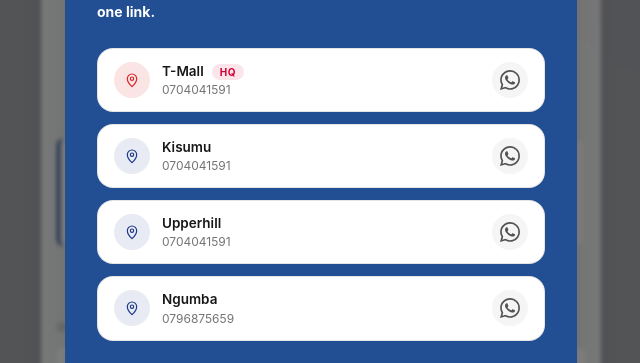
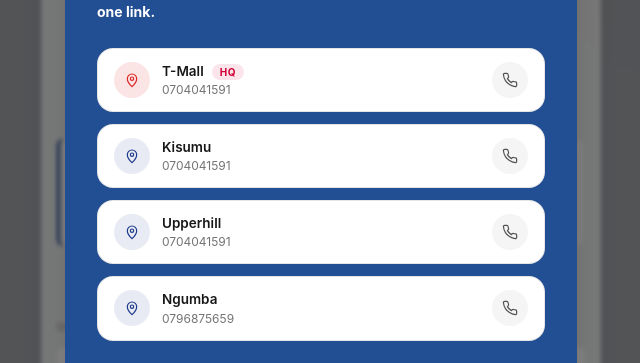
Before and after one commit to JoelMbithi/farma24-pharmacy, a Next.js app: page / in a window 1280 px wide. Both pictures are taken after a click on the button 396 px from the left and 104 px from the top of the page. Shown: the part 318-681 px from the top of the page, without its empty margins (319-959 px from the left). Built offline with nearby package versions, Linux system fonts and the light colour scheme.

Commit message:
updated the call icon

```diff
--- a/app/features/ProfileHeader/components/ProfileHeader.tsx
+++ b/app/features/ProfileHeader/components/ProfileHeader.tsx
@@ -471,12 +471,20 @@ export default function ProfileHeader() {
                       </div>
                     </div>
 
-                    {/* Call icon */}
-                    <span className="flex h-9 w-9 shrink-0 items-center justify-center rounded-full bg-neutral-100 text-neutral-600 transition group-hover:bg-brand-blue group-hover:text-white">
-                      <svg viewBox="0 0 24 24" fill="currentColor" className="h-5 w-5">
-                        <path d="M20.52 3.48A11.86 11.86 0 0 0 12.06 0C5.5 0 .18 5.32.18 11.88c0 2.09.55 4.13 1.6 5.93L0 24l6.34-1.66a11.82 11.82 0 0 0 5.72 1.46h.01c6.55 0 11.87-5.32 11.87-11.88 0-3.17-1.24-6.15-3.42-8.44zM12.07 21.8h-.01a9.86 9.86 0 0 1-5.02-1.38l-.36-.21-3.76.98 1-3.67-.23-.38a9.82 9.82 0 0 1-1.51-5.26c0-5.45 4.44-9.88 9.9-9.88 2.64 0 5.12 1.03 6.99 2.9a9.82 9.82 0 0 1 2.89 6.99c0 5.45-4.44 9.9-9.89 9.9zm5.42-7.4c-.3-.15-1.76-.87-2.03-.97-.27-.1-.47-.15-.67.15-.2.3-.77.97-.95 1.17-.17.2-.35.22-.65.07-.3-.15-1.26-.46-2.4-1.48-.89-.79-1.49-1.77-1.66-2.07-.17-.3-.02-.46.13-.61.13-.13.3-.35.45-.52.15-.17.2-.3.3-.5.1-.2.05-.37-.02-.52-.07-.15-.67-1.62-.92-2.22-.24-.58-.49-.5-.67-.51l-.57-.01c-.2 0-.52.07-.79.37-.27.3-1.03 1.01-1.03 2.46 0 1.45 1.06 2.85 1.2 3.05.15.2 2.08 3.18 5.04 4.46.7.3 1.25.48 1.68.62.71.22 1.35.19 1.86.12.57-.09 1.76-.72 2.01-1.41.25-.7.25-1.29.17-1.41-.07-.13-.27-.2-.57-.35z" />
-                      </svg>
-                    </span>
+                   {/* Call icon */}
+<span className="flex h-9 w-9 shrink-0 items-center justify-center rounded-full bg-neutral-100 text-neutral-600 transition group-hover:bg-brand-blue group-hover:text-white">
+  <svg
+    viewBox="0 0 24 24"
+    fill="none"
+    stroke="currentColor"
+    strokeWidth="1.8"
+    strokeLinecap="round"
+    strokeLinejoin="round"
+    className="h-4 w-4"
+  >
+    <path d="M22 16.92v3a2 2 0 0 1-2.18 2 19.79 19.79 0 0 1-8.63-3.07 19.5 19.5 0 0 1-6-6 19.79 19.79 0 0 1-3.07-8.67A2 2 0 0 1 4.11 2h3a2 2 0 0 1 2 1.72 12.84 12.84 0 0 0 .7 2.81 2 2 0 0 1-.45 2.11L8.09 9.91a16 16 0 0 0 6 6l1.27-1.27a2 2 0 0 1 2.11-.45 12.84 12.84 0 0 0 2.81.7A2 2 0 0 1 22 16.92z" />
+  </svg>
+</span>
                   </a>
                 ))}
               </div>
```
